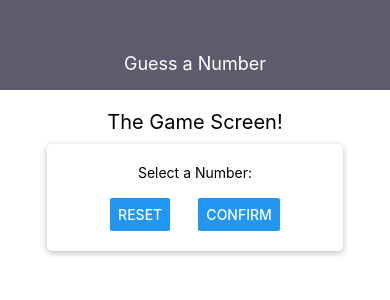
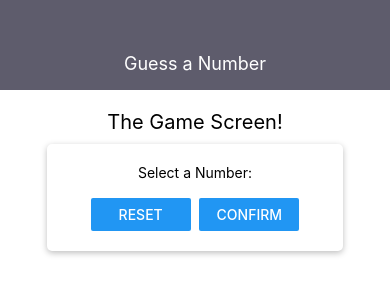
Before and after one commit to sapinspys/React-Native-Practice, a React Native app in the folder guess-a-number-app/: screen / in a window 390 px wide. Shown: the top 300 px of the page. Built offline with nearby package versions, Linux system fonts and the light colour scheme.

Commit message:
Minor styling and created color scheme object

```diff
--- /dev/null
+++ b/guess-a-number-app/constants/colors.js
@@ -0,0 +1,5 @@
+export default {
+    primary: "#161723",
+    secondary: "#235C54",
+    tertiary: "#58A6B7"
+};
--- a/guess-a-number-app/screens/StartGameScreen.js
+++ b/guess-a-number-app/screens/StartGameScreen.js
@@ -1,7 +1,7 @@
 import React from "react";
 import { View, Text, StyleSheet, TextInput, Button } from "react-native";
 
-import Card from '../components/Card';
+import Card from "../components/Card";
 
 const StartGameScreen = (props) => {
   return (
@@ -11,8 +11,12 @@ const StartGameScreen = (props) => {
         <Text>Select a Number:</Text>
         <TextInput />
         <View style={styles.buttonContainer}>
-          <Button title="Reset" onPress={() => {}} />
-          <Button title="Confirm" onPress={() => {}} />
+          <View style={styles.button}>
+            <Button title="Reset" onPress={() => {}} />
+          </View>
+          <View style={styles.button}>
+            <Button title="Confirm" onPress={() => {}} />
+          </View>
         </View>
       </Card>
     </View>
@@ -40,6 +44,9 @@ const styles = StyleSheet.create({
     justifyContent: "space-evenly",
     paddingHorizontal: 15,
   },
+  button: {
+    width: 100,
+  }
 });
 
 export default StartGameScreen;
```
